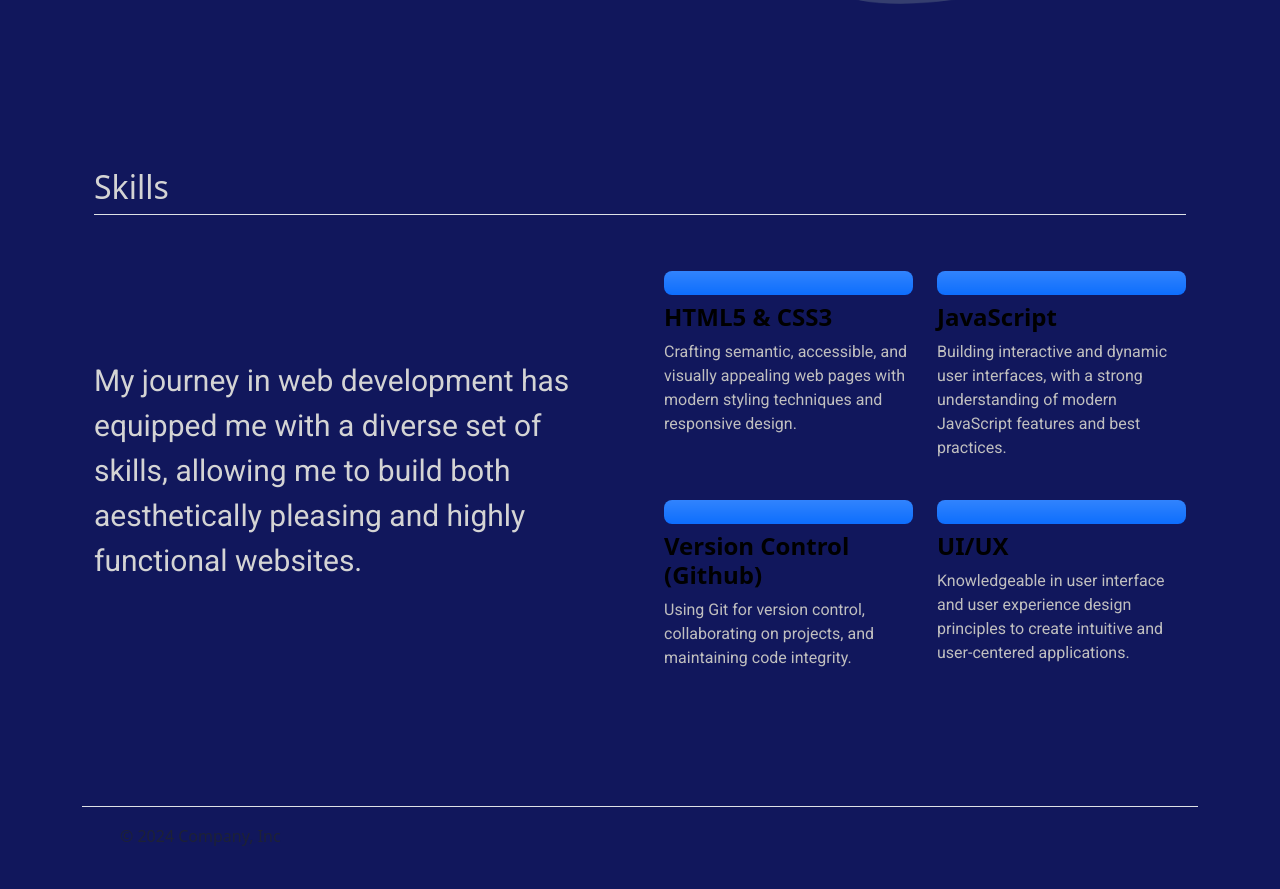
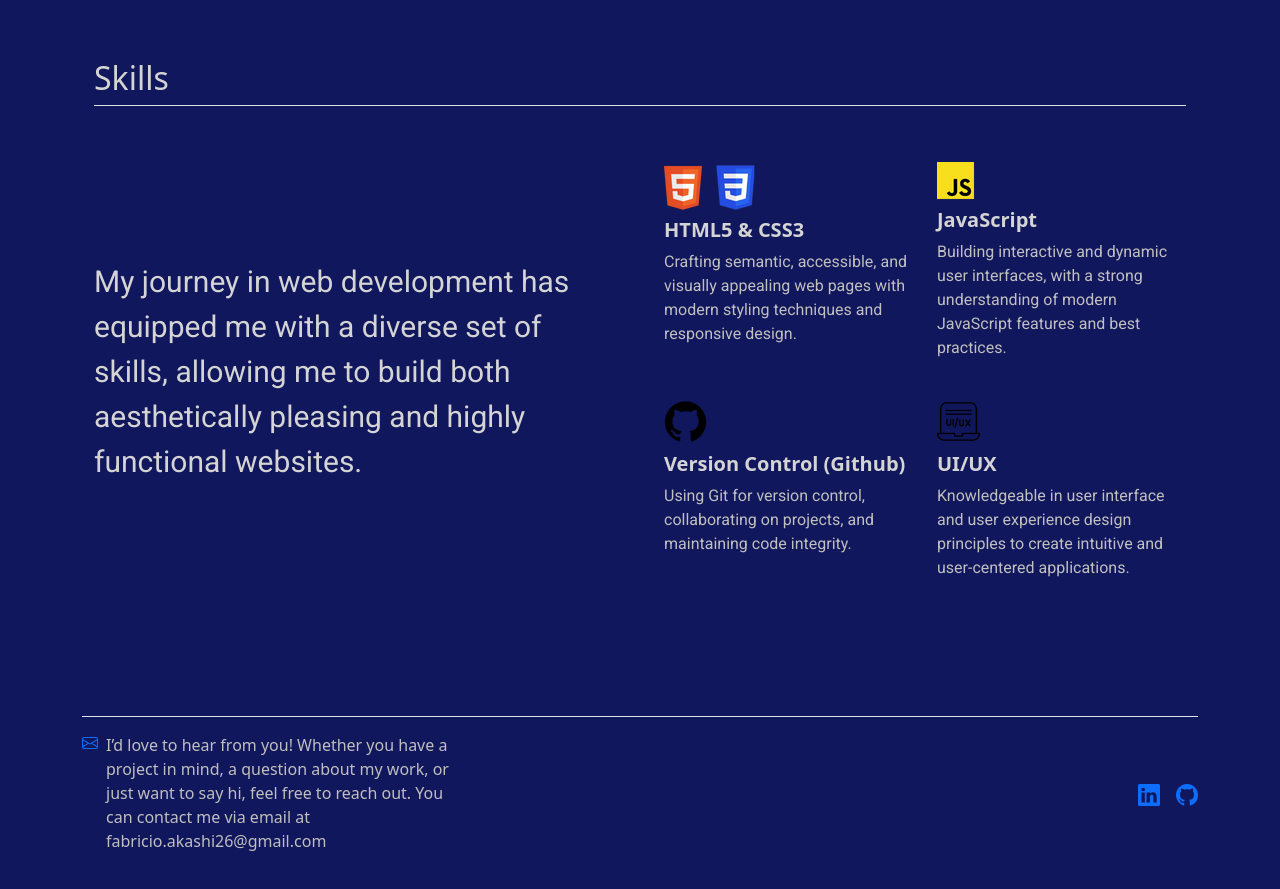
Before and after one commit to FabricioAkashi/Personal-webiste, a plain HTML site: page index.html in a window 1280 px wide. Shown: the part 661-1550 px from the top of the page. Drawn offline with nearby package versions, Linux system fonts and the light colour scheme.

Commit message:
correcao

```diff
--- a/index.html
+++ b/index.html
@@ -13,14 +13,14 @@
     <title>Fabricio's Website</title>
   </head>
   <body>
-    <nav class="navbar navbar-expand-lg py-3 px-2">
+    <nav class="navbar navbar-expand-lg py-2 px-2 fixed-top">
       <div class="container-fluid">
         <img
           src="./images/Home (3).png"
           alt="code icon"
-          class="codeicon"
-          width="76"
-          height="55"
+          class="codeicon mx-3"
+          width="42px"
+          height="33px"
         />
         <button
           class="navbar-toggler"
@@ -39,39 +39,39 @@
               <a
                 class="nav-link active mx-1"
                 aria-current="page"
-                href="#"
-                style="color: #a6a6a6"
+                href="#about"
+                style="color: #d4d4d4"
                 >About me</a
               >
             </li>
             <li class="nav-item">
-              <a class="nav-link mx-1" href="#" style="color: #a6a6a6"
-                >Skills</a
+              <a class="nav-link mx-1" href="#skills" style="color: #d4d4d4">Skills</a
               >
             </li>
             <li class="nav-item">
-              <a class="nav-link mx-1" href="#" style="color: #a6a6a6"
-                >Contact</a
-              >
+              <a class="nav-link mx-1" href="#contact" style="color: #d4d4d4">Contact</a>
             </li>
+          </ul>
+          <ul class="navbar-nav ms-auto">
+            <img src="./images/Home (2).png" alt="" height="40">
           </ul>
         </div>
       </div>
     </nav>
 
-    <section class="title">
+    <section class="title" id="about">
       <div class="container col-xxl-8 px-4 py-5">
         <div class="row flex-lg-row-reverse align-items-center g-5 py-5">
           <div class="col-10 col-sm-8 col-lg-6">
             <img
               src="./images/Home (1).png"
-              class="img1 d-block mx-lg-auto img-fluid"
+              class="img1 mx-lg-auto img-fluid"
               alt="Bootstrap Themes"
               loading="lazy"
             />
           </div>
           <div class="col-lg-6">
-            <h1 class="name fw-bold text-body-emphasis lh-1 mb-3">
+            <h1 class="name fw-bold lh-1 mb-3">
               I am Fabricio Ryu
             </h1>
             <p class="lead">
@@ -84,7 +84,7 @@
       </div>
     </section>
 
-    <section class="skills">
+    <section class="skills" id="skills">
       <div class="container px-4 py-5">
         <h2 class="pb-2 border-bottom">Skills</h2>
 
@@ -103,13 +103,11 @@
             <div class="row row-cols-1 row-cols-sm-2 g-4">
               <div class="col d-flex flex-column gap-2">
                 <div
-                  class="feature-icon-small d-inline-flex align-items-center justify-content-center text-bg-primary bg-gradient fs-4 rounded-3"
+                  class="feature-icon-small d-inline-flex align-items-center"
                 >
-                  <svg class="bi" width="1em" height="1em">
-                    <use xlink:href="#collection"></use>
-                  </svg>
+                  <img src="./images/Home (5).png" alt="">
                 </div>
-                <h4 class="fw-semibold mb-0 text-body-emphasis">
+                <h4 class="skilltit fw-semibold mb-0 ">
                   HTML5 & CSS3
                 </h4>
                 <p class="desc">
@@ -119,13 +117,11 @@
 
               <div class="col d-flex flex-column gap-2">
                 <div
-                  class="feature-icon-small d-inline-flex align-items-center justify-content-center text-bg-primary bg-gradient fs-4 rounded-3"
+                  class="feature-icon-small d-inline-flex align-items-center"
                 >
-                  <svg class="bi" width="1em" height="1em">
-                    <use xlink:href="#gear-fill"></use>
-                  </svg>
+                  <img src="./images/Home (6).png" alt="">
                 </div>
-                <h4 class="fw-semibold mb-0 text-body-emphasis">
+                <h4 class="skilltit fw-semibold mb-0">
                   JavaScript
                 </h4>
                 <p class="desc">
@@ -135,13 +131,11 @@
 
               <div class="col d-flex flex-column gap-2">
                 <div
-                  class="feature-icon-small d-inline-flex align-items-center justify-content-center text-bg-primary bg-gradient fs-4 rounded-3"
+                  class="feature-icon-small d-inline-flex align-items-center"
                 >
-                  <svg class="bi" width="1em" height="1em">
-                    <use xlink:href="#speedometer"></use>
-                  </svg>
+                  <img src="./images/Home (8).png" alt="">
                 </div>
-                <h4 class="fw-semibold mb-0 text-body-emphasis">
+                <h4 class="skilltit fw-semibold mb-0 ">
                   Version Control (Github)
                 </h4>
                 <p class="desc">
@@ -151,13 +145,11 @@
 
               <div class="col d-flex flex-column gap-2">
                 <div
-                  class="feature-icon-small d-inline-flex align-items-center justify-content-center text-bg-primary bg-gradient fs-4 rounded-3"
+                  class="feature-icon-small d-inline-flex align-items-center fs-4 rounded-3"
                 >
-                  <svg class="bi" width="1em" height="1em">
-                    <use xlink:href="#table"></use>
-                  </svg>
+                  <img src="./images/Home (7).png" alt="">
                 </div>
-                <h4 class="skilltit fw-semibold mb-0 text-body-emphasis">
+                <h4 class="skilltit fw-semibold mb-0 ">
                   UI/UX
                 </h4>
                 <p class="desc">
@@ -170,43 +162,40 @@
       </div>
     </section>
 
-    <section class="footer">
+    <section class="footer" id="contact">
       <div class="container">
         <footer
           class="d-flex flex-wrap justify-content-between align-items-center py-3 my-4 border-top"
         >
-          <div class="col-md-4 d-flex align-items-center">
+          <div class="col-md-4 d-flex ">
             <a
               href="/"
-              class="mb-3 me-2 mb-md-0 text-body-secondary text-decoration-none lh-1"
+              class="mb-3 me-2 mb-md-0 text-decoration-none lh-1"
             >
-              <svg class="bi" width="30" height="24">
-                <use xlink:href="#bootstrap"></use>
-              </svg>
+            <svg xmlns="http://www.w3.org/2000/svg" width="16" height="16" fill="currentColor" class="bi bi-envelope" viewBox="0 0 16 16">
+              <path d="M0 4a2 2 0 0 1 2-2h12a2 2 0 0 1 2 2v8a2 2 0 0 1-2 2H2a2 2 0 0 1-2-2zm2-1a1 1 0 0 0-1 1v.217l7 4.2 7-4.2V4a1 1 0 0 0-1-1zm13 2.383-4.708 2.825L15 11.105zm-.034 6.876-5.64-3.471L8 9.583l-1.326-.795-5.64 3.47A1 1 0 0 0 2 13h12a1 1 0 0 0 .966-.741M1 11.105l4.708-2.897L1 5.383z"/>
+            </svg>
             </a>
-            <span class="mb-3 mb-md-0 text-body-secondary"
-              >© 2024 Company, Inc</span
+            <span class="footertxt mb-md-0">I’d love to hear from you! Whether you have a project in mind,
+               a question about my work, or just want to say hi, feel free to reach out.
+              You can contact me via email at fabricio.akashi26@gmail.com</span
             >
           </div>
 
           <ul class="nav col-md-4 justify-content-end list-unstyled d-flex">
-            <li class="ms-3">
-              <a class="text-body-secondary" href="#"
-                ><svg class="bi" width="24" height="24">
-                  <use xlink:href="#twitter"></use></svg
-              ></a>
+            <li class="iconc ms-3">
+              <a href="https://br.linkedin.com/in/fabricio-ryu-akashi-santana" target="_blank">
+              <svg xmlns="http://www.w3.org/2000/svg" height="22" fill="currentColor" class="bi bi-linkedin" viewBox="0 0 16 16">
+                <path d="M0 1.146C0 .513.526 0 1.175 0h13.65C15.474 0 16 .513 16 1.146v13.708c0 .633-.526 1.146-1.175 1.146H1.175C.526 16 0 15.487 0 14.854zm4.943 12.248V6.169H2.542v7.225zm-1.2-8.212c.837 0 1.358-.554 1.358-1.248-.015-.709-.52-1.248-1.342-1.248S2.4 3.226 2.4 3.934c0 .694.521 1.248 1.327 1.248zm4.908 8.212V9.359c0-.216.016-.432.08-.586.173-.431.568-.878 1.232-.878.869 0 1.216.662 1.216 1.634v3.865h2.401V9.25c0-2.22-1.184-3.252-2.764-3.252-1.274 0-1.845.7-2.165 1.193v.025h-.016l.016-.025V6.169h-2.4c.03.678 0 7.225 0 7.225z"/>
+              </svg>
+            </a>
             </li>
-            <li class="ms-3">
-              <a class="text-body-secondary" href="#"
-                ><svg class="bi" width="24" height="24">
-                  <use xlink:href="#instagram"></use></svg
-              ></a>
-            </li>
-            <li class="ms-3">
-              <a class="text-body-secondary" href="#"
-                ><svg class="bi" width="24" height="24">
-                  <use xlink:href="#facebook"></use></svg
-              ></a>
+            <li class="iconc ms-3">
+              <a href="https://github.com/FabricioAkashi" target="_blank">
+              <svg xmlns="http://www.w3.org/2000/svg" height="22" fill="currentColor" class="bi bi-github" viewBox="0 0 16 16">
+                <path d="M8 0C3.58 0 0 3.58 0 8c0 3.54 2.29 6.53 5.47 7.59.4.07.55-.17.55-.38 0-.19-.01-.82-.01-1.49-2.01.37-2.53-.49-2.69-.94-.09-.23-.48-.94-.82-1.13-.28-.15-.68-.52-.01-.53.63-.01 1.08.58 1.23.82.72 1.21 1.87.87 2.33.66.07-.52.28-.87.51-1.07-1.78-.2-3.64-.89-3.64-3.95 0-.87.31-1.59.82-2.15-.08-.2-.36-1.02.08-2.12 0 0 .67-.21 2.2.82.64-.18 1.32-.27 2-.27s1.36.09 2 .27c1.53-1.04 2.2-.82 2.2-.82.44 1.1.16 1.92.08 2.12.51.56.82 1.27.82 2.15 0 3.07-1.87 3.75-3.65 3.95.29.25.54.73.54 1.48 0 1.07-.01 1.93-.01 2.2 0 .21.15.46.55.38A8.01 8.01 0 0 0 16 8c0-4.42-3.58-8-8-8"/>
+              </svg>
+              </a>
             </li>
           </ul>
         </footer>
--- a/style.css
+++ b/style.css
@@ -21,13 +21,13 @@ body {
 .name {
     color: #d4d4d4;
     font-family: "Noto Serif", serif;
-    font-size: 4rem;
+    font-size:55px;
 }
 
 .lead {
     color: #d4d4d4;
     font-family: "Roboto", sans-serif;
-    font-size: 2rem;
+    font-size: 26px;
 }
 
 .skill {
@@ -42,5 +42,19 @@ body {
 }
 
 .skilltit {
-    color: #d4d4d4;
+    color: "#d4d4d4";
+    font-size: 20px;
 }
+
+.img1 {
+    height: 30rem;
+    width: 40rem;
+}
+
+.nav-item {
+    font-family: "Roboto", sans-serif;
+}
+
+.footertxt {
+    color: #c0bfbf;
+}
```
